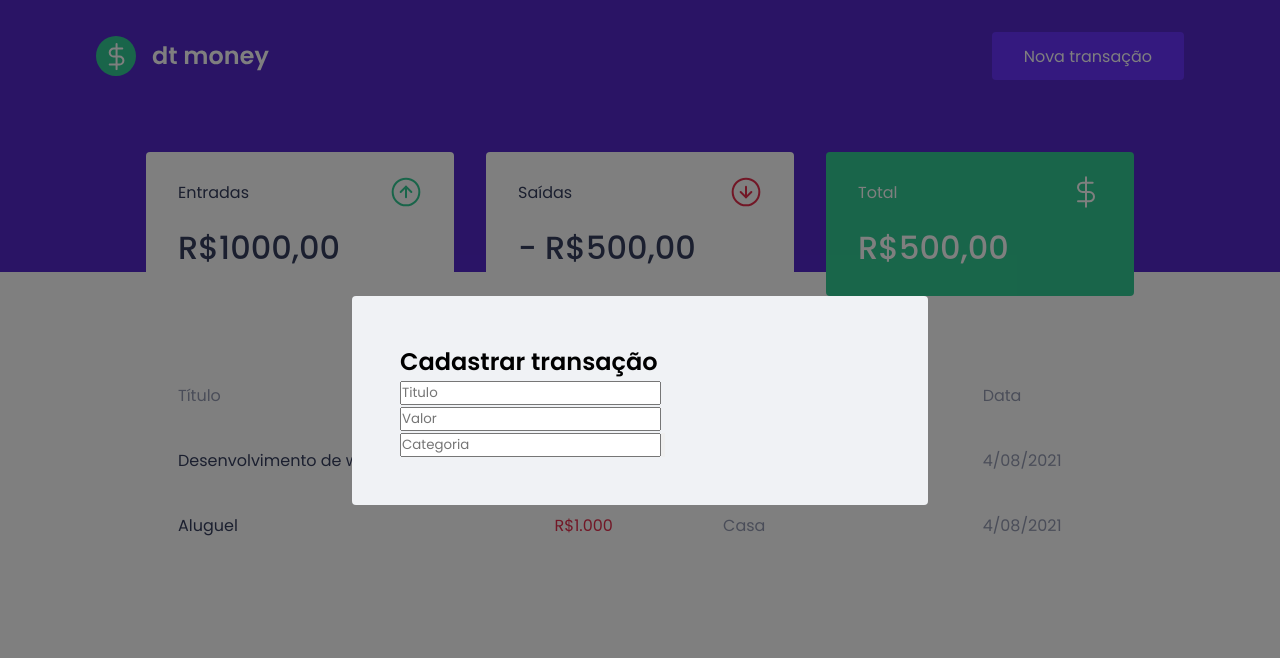
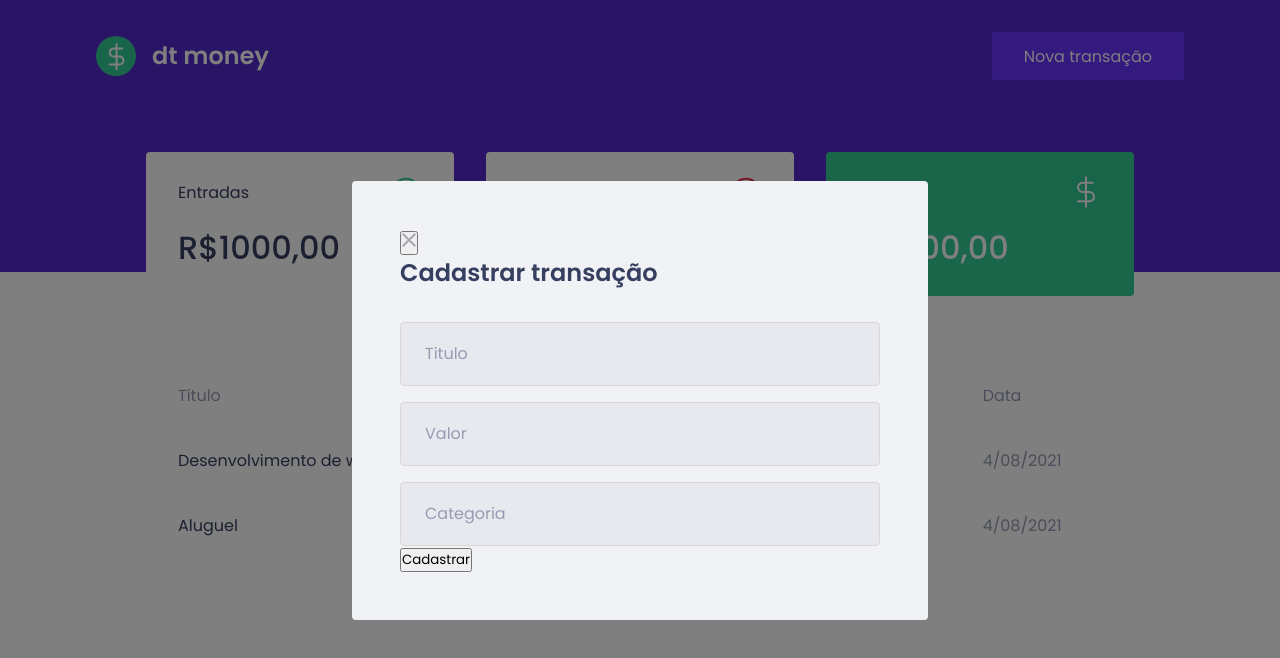
Before and after one commit to TheoOliveira/dt-money, a React (Create React App) app: page / in a window 1280 px wide. Both pictures are taken after a click on the button "Nova transação". Shown: the top 658 px of the page. Built offline with nearby package versions, Linux system fonts and the light colour scheme; no server answers; what miragejs would draw is missing.

Commit message:
style modal

```diff
--- a/src/components/NewTransactionModal/index.tsx
+++ b/src/components/NewTransactionModal/index.tsx
@@ -1,5 +1,6 @@
 import Modal from "react-modal";
 import { Container } from "./styles";
+import fechar from '../../assets/fechar.svg';
 
 interface NewTransactionModalProps {
   isOpen: boolean;
@@ -17,12 +18,15 @@
     className="react-modal-content"
     isOpen={isOpen}
     onRequestClose={onRequestClose}>
+      <button type="button" onClick={onRequestClose}>
+        <img src={fechar} alt="Fechar modal" />
+      </button>
       <Container>
         <h2>Cadastrar transação</h2>
         <input type="text" placeholder="Titulo"></input>
         <input type="number" placeholder="Valor"></input>
         <input type="text" placeholder="Categoria" />
-        <input type="submit" value="" placeholder="Cadastrar"  />
+        <button type="submit">Cadastrar</button>
       </Container>
     </Modal>
   );
--- a/src/components/NewTransactionModal/styles.ts
+++ b/src/components/NewTransactionModal/styles.ts
@@ -1,3 +1,47 @@
 import styled from 'styled-components';
 
-export const Container = styled.form``;
+export const Container = styled.form`
+    h2 {
+        color: var(--text-title);
+        font-size: 1.5rem;
+        margin-bottom: 2rem;
+    }
+    input {
+        width: 100%;
+        padding: 0 1.5rem;
+        height: 4rem;
+        border-radius: 0.25rem;
+
+        border: 1px solid #d7d7d7;
+        background: #e7e9ee;
+
+        font-size: 400;
+        font-size: 1rem;
+
+        &::placeholder {
+            color: var(--text-body);
+        }
+
+        & + input {
+            margin-top: 1rem;
+        }
+
+        button[type="submit"] {
+            width: 100%;
+            padding: 0 1.5rem;
+            height: 4rem;
+            background: var(--green);
+            color: #fff;
+            border-radius: 0.25rem;
+            border: 0;
+            font-size: 1rem;
+            margin-top: 1.5rem;
+            transition: filter 0.2s;
+        }
+
+        &:hover {
+            filter: brightness(0.9);
+        }
+    }
+
+`;
--- a/src/styles/global.ts
+++ b/src/styles/global.ts
@@ -63,4 +63,16 @@
     position:relative;
     border-radius:0.25rem;
 }
+
+.react-modal-close {
+    position: absolute;
+    right: 1.5rem;
+    top: 1.5rem;
+    border: 0;
+    background: transparent;
+    transition: filter 0.2s;
+    &:hover {
+        filter: brightness(0.9);
+    }
+}
 `
```
